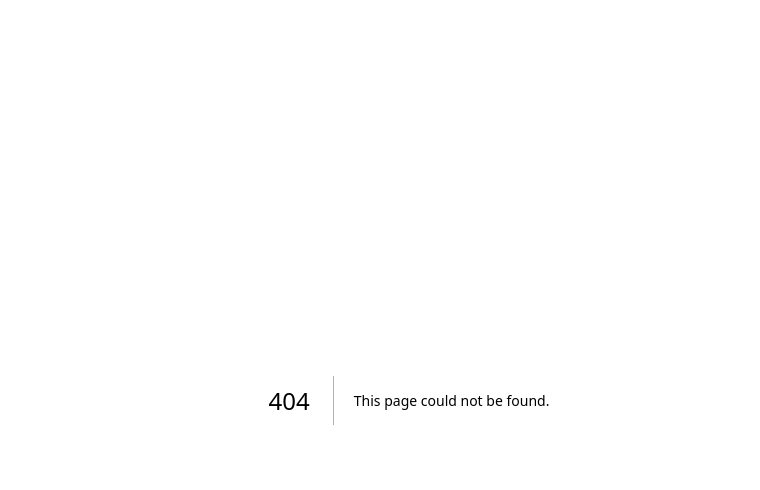
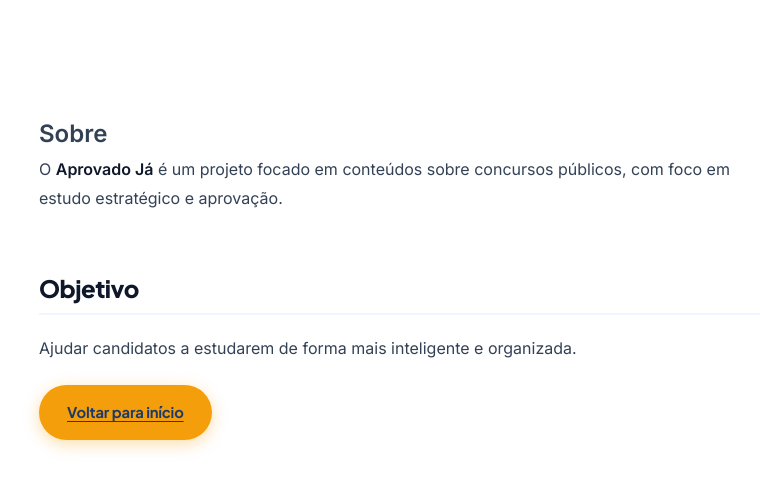
Before and after one commit to alter012026-hash/Blog_V1, a Next.js app: page /sobre in a window 1280 px wide. Before the commit this address had no page. Shown: the top 490 px of the page, without its empty margins (231-991 px from the left). Built offline with nearby package versions, Linux system fonts and the light colour scheme.

Commit message:
Adiciona página Sobre com layout moderno

```diff
--- /dev/null
+++ b/app/sobre/page.js
@@ -0,0 +1,36 @@
+
+import Link from "next/link";
+import config from "../../site.config";
+
+export const metadata = {
+  title: `Sobre - ${config.name}`,
+  description: `Conheça o ${config.name}`,
+};
+
+export default function SobrePage() {
+  return (
+    <main className="section section--light">
+      <div className="container article-layout">
+        <article className="prose">
+
+          <h1>Sobre</h1>
+
+          <p>
+            O <strong>{config.name}</strong> é um projeto focado em conteúdos sobre concursos públicos,
+            com foco em estudo estratégico e aprovação.
+          </p>
+
+          <h2>Objetivo</h2>
+          <p>
+            Ajudar candidatos a estudarem de forma mais inteligente e organizada.
+          </p>
+
+          <Link href="/" className="hero-cta">
+            Voltar para início
+          </Link>
+
+        </article>
+      </div>
+    </main>
+  );
+}
```
